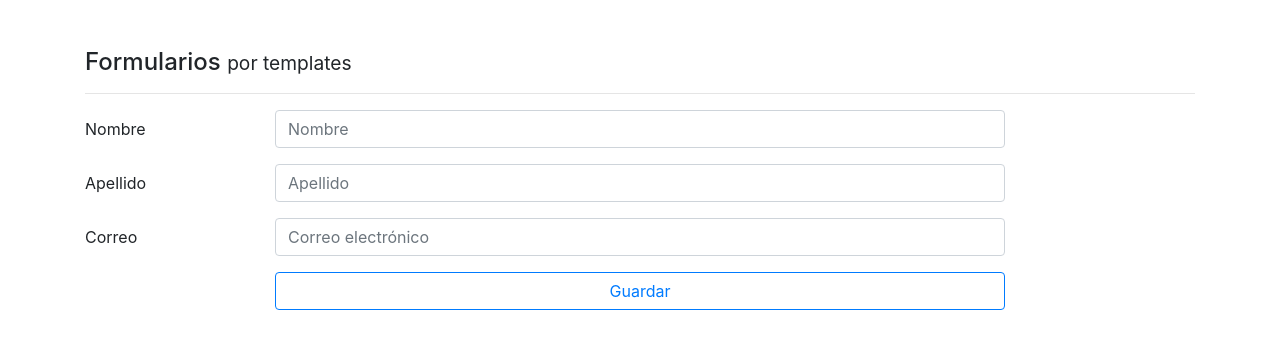
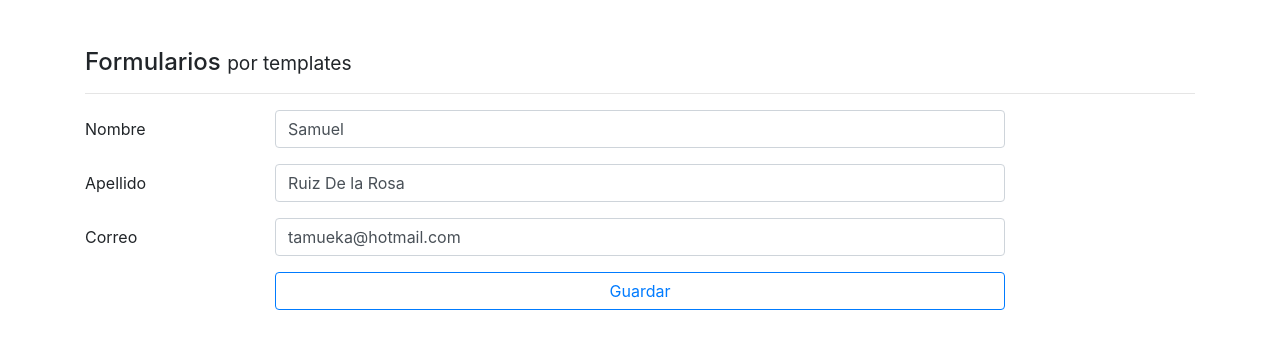
Before and after one commit to tamueka/08-formularios, an Angular app: page /template in a window 1280 px wide. Shown: the top 348 px of the page. Built offline with nearby package versions, Linux system fonts and the light colour scheme.

Commit message:
validaciones en los campos de apellidos y correo + refactor + info cargada en el component y lo vemos en la vista

```diff
--- a/src/app/pages/templates/templates.component.html
+++ b/src/app/pages/templates/templates.component.html
@@ -11,12 +11,14 @@
         <input  class="form-control"
                 type="text"
                 name="nombre"
-                [class.is-invalid]= "nombre.invalid && nombre.touched"
-                [ngModel]="usuario.nombre"
                 placeholder="Nombre"
                 required
                 minlength="5"
-                #nombre="ngModel">
+                [ngModel]="usuario.nombre"
+                #nombre="ngModel"
+                [class.is-invalid]= "nombre.invalid && nombre.touched"
+        >
+
       </div>
     </div>
 
@@ -24,7 +26,17 @@
       <label class="col-2 col-form-label">Apellido</label>
       <div class="col-8">
 
-        <input class="form-control" type="text" placeholder="Apellido">
+        <input  class="form-control"
+                type="text"
+                name="apellido"
+                placeholder="Apellido"
+                required
+                minlength="5"
+                [ngModel]="usuario.apellido"
+                #apellido="ngModel"
+                [class.is-invalid]="apellido.invalid && apellido.touched"
+        >
+
       </div>
     </div>
 
@@ -37,11 +49,14 @@
       <input  class="form-control"
               type="email"
               name="correo"
-              ngModel
+              [ngModel]="usuario.correo"
               [class.is-invalid] = "correo.invalid && correo.touched"
               pattern="[a-z0-9._%+-]+@[a-z0-9.-]+\.[a-z]{2,3}$"
               placeholder="Correo electrónico"
-              #correo="ngModel">
+              #correo="ngModel"
+              required
+      >
+
     </div>
   </div>
 
--- a/src/app/pages/templates/templates.component.ts
+++ b/src/app/pages/templates/templates.component.ts
@@ -7,17 +7,18 @@ import { NgForm } from '@angular/forms';
   styleUrls: ['./templates.component.css'],
 })
 export class TemplatesComponent implements OnInit {
-
-  usuario = ({
-    nombre: ''
-  })
+  usuario = {
+    nombre: 'Samuel',
+    apellido: 'Ruiz De la Rosa',
+    correo: 'tamueka@hotmail.com',
+  };
 
   constructor() {}
 
   ngOnInit(): void {}
 
-  guardar(formulario: NgForm){
-    console.log(formulario)
-    console.log(formulario.value)
+  guardar(formulario: NgForm) {
+    console.log(formulario);
+    console.log(formulario.value);
   }
 }
```
